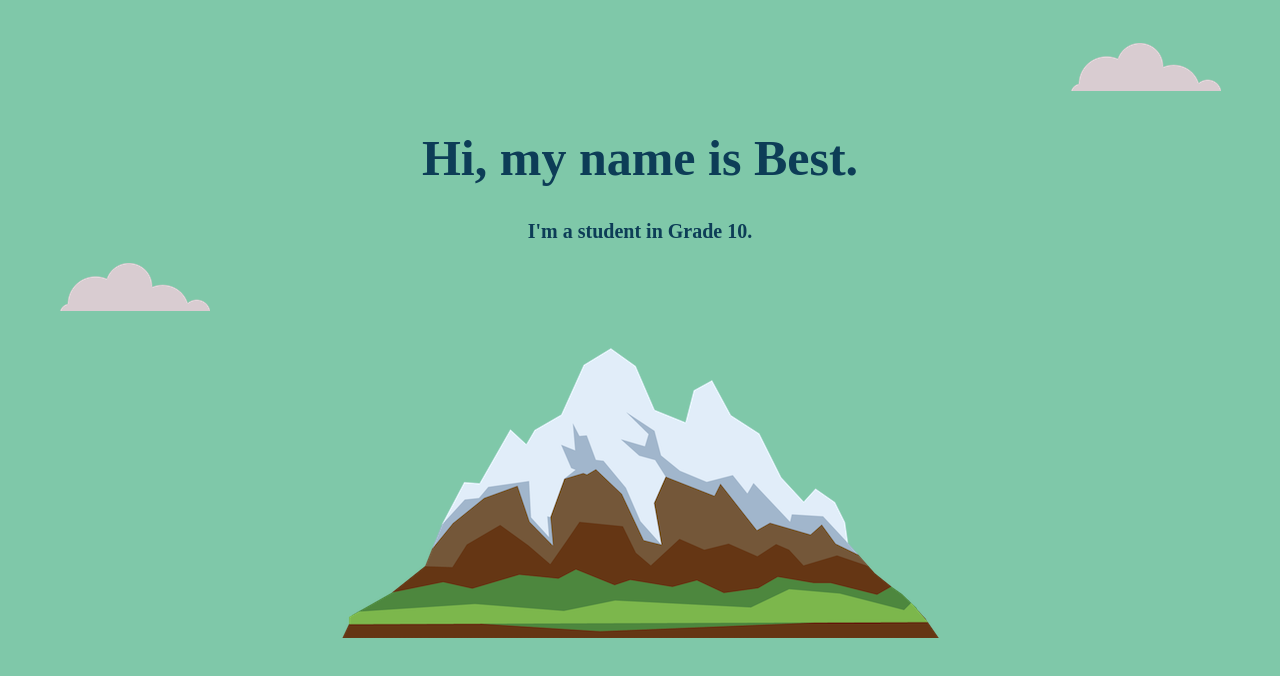
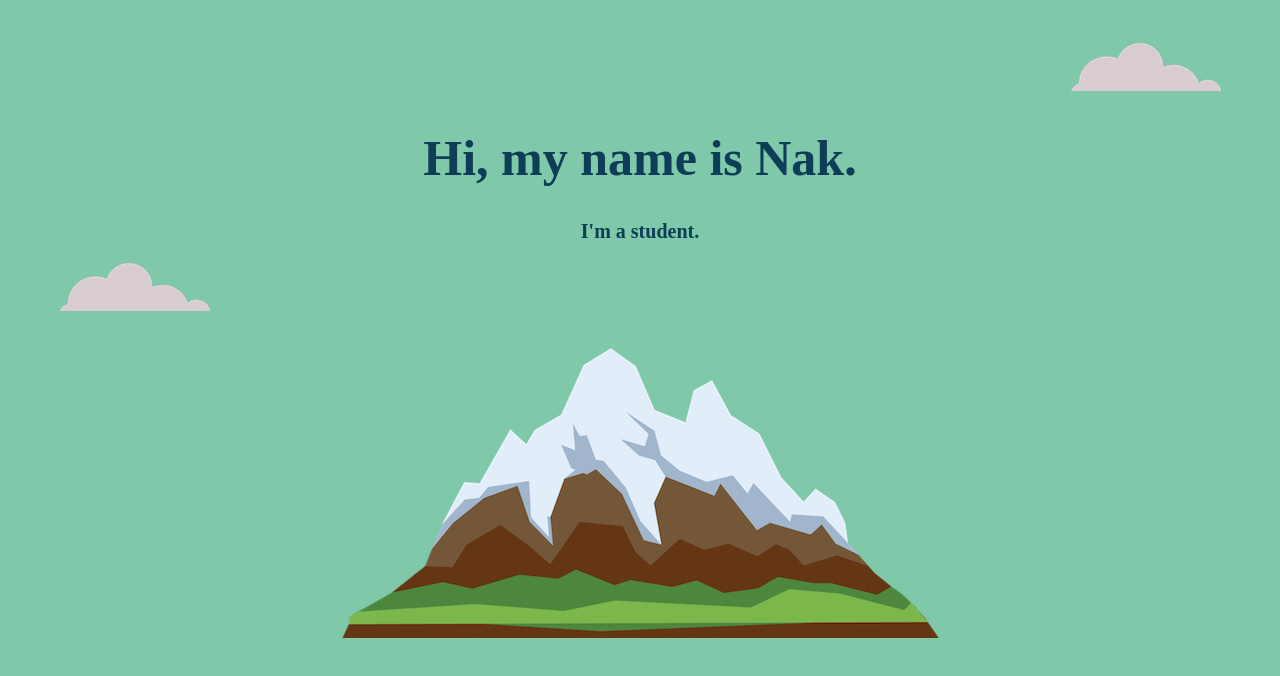
Before and after one commit to Porkan/Computer-PA3, a plain HTML site: page index.html in a window 1280 px wide. Drawn offline with Linux system fonts and the light colour scheme.

Commit message:
Update index.html

```diff
--- a/index.html
+++ b/index.html
@@ -8,8 +8,8 @@
   </head>
   <body>
   <img class="up-cloud"src="images/cloud.png" alt="cloud">
-  <h1>Hi, my name is Best.</h1>
-  <p><b>I'm a student in Grade 10.</b></p>
+  <h1>Hi, my name is Nak.</h1>
+  <p><b>I'm a student.</b></p>
 <img class="down-cloud"src="images/cloud.png" alt="cloud">
 <br>
 <img src="images/mountain.png" alt="mountain">
```
